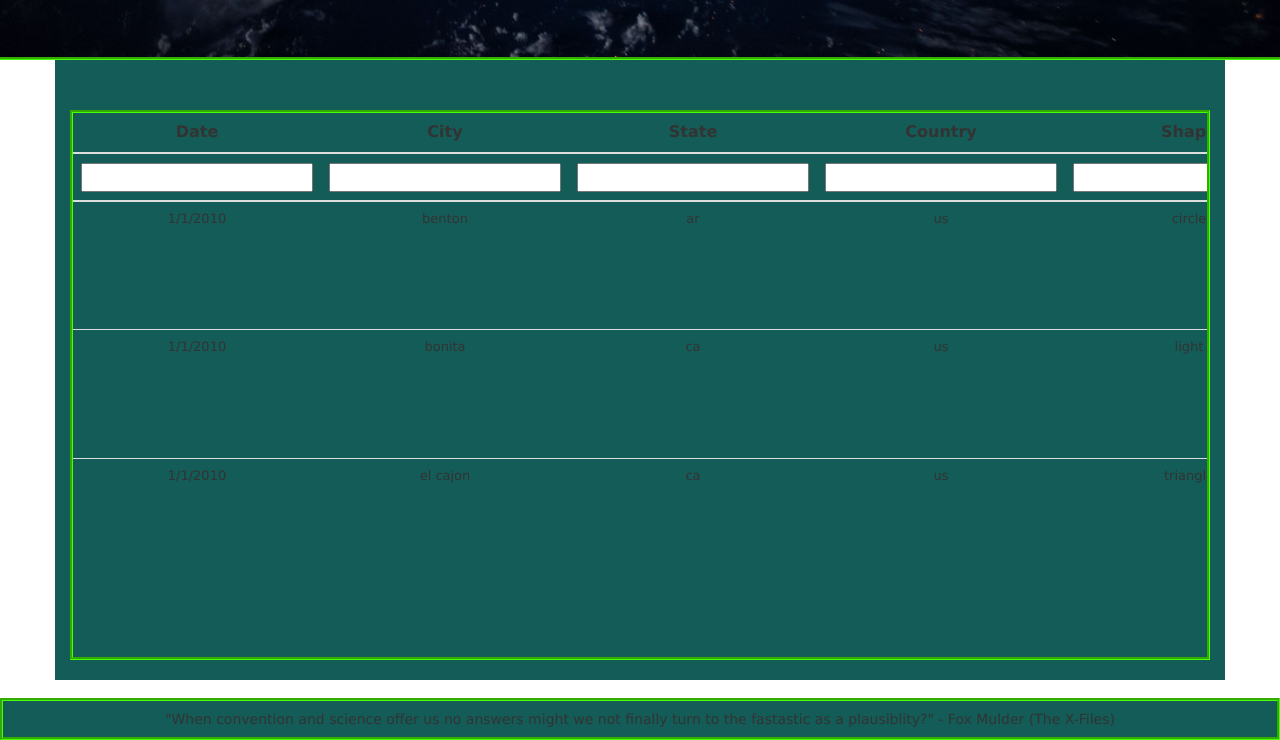
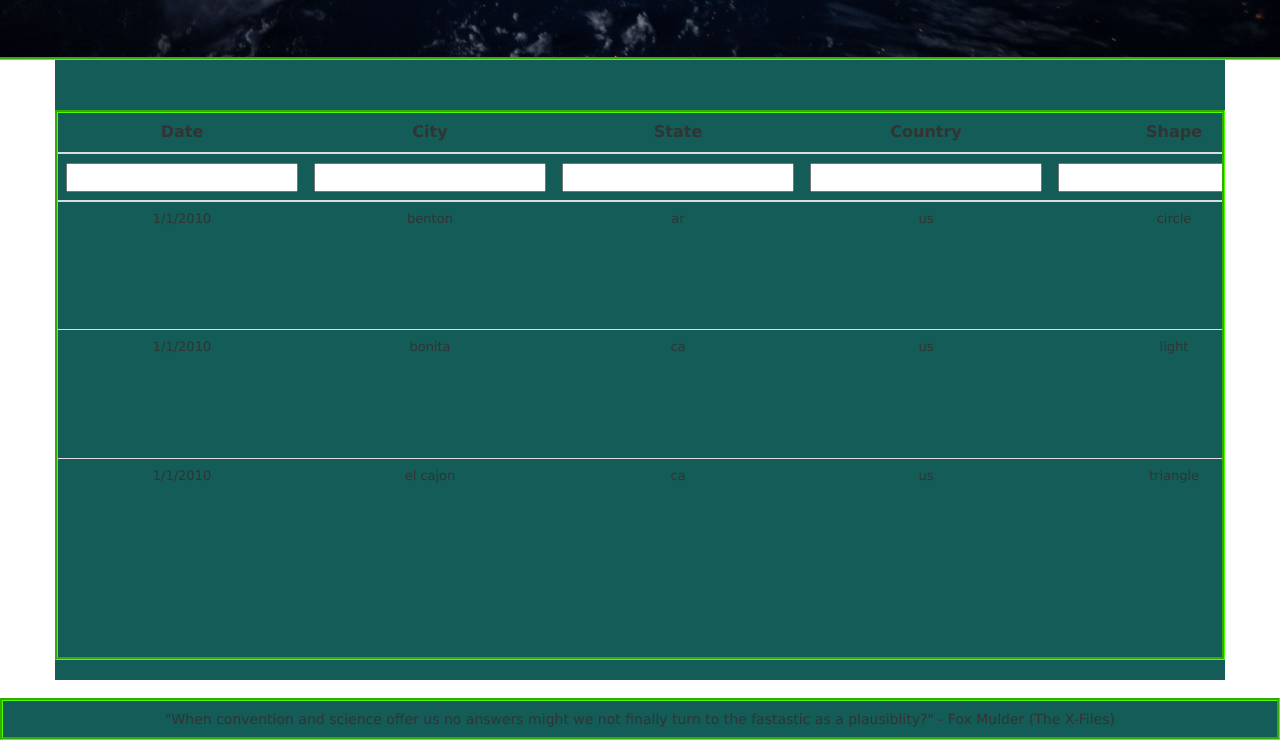
Before and after one commit to Apex8/JavaScript-and-DOM-Manipulation, a plain HTML site: page UFO-finder - Level 2/index.html in a window 1280 px wide. Shown: the part 502-1242 px from the top of the page. Drawn offline with nearby package versions, Linux system fonts and the light colour scheme.

Commit message:
style edits

```diff
--- a/UFO-finder - Level 2/index.html
+++ b/UFO-finder - Level 2/index.html
@@ -28,9 +28,9 @@
     </div>
     <div class="container">
       <div class="row margin-top-50">
-        <div class="col-md-12">
-          <div id="table-area" class="box">
-            <table id="ufo-table" class="table table-striped">
+        <div class="col-md-75">
+          <div id="table-area" class="content-area">
+            <table id="ufo-table" class="table">
               <thead>
                 <tr>
                   <th class="table-head">Date</th>
```
